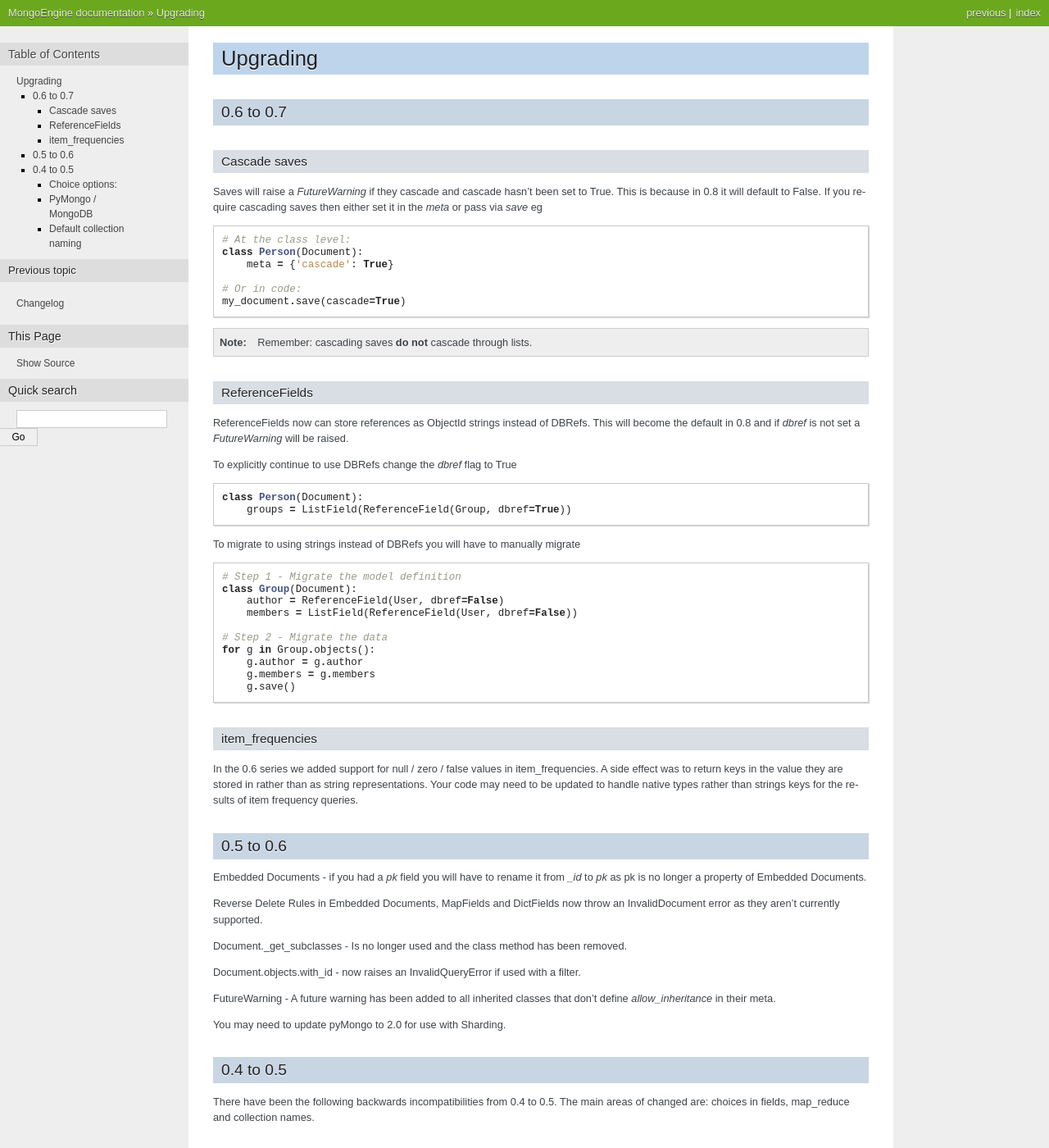
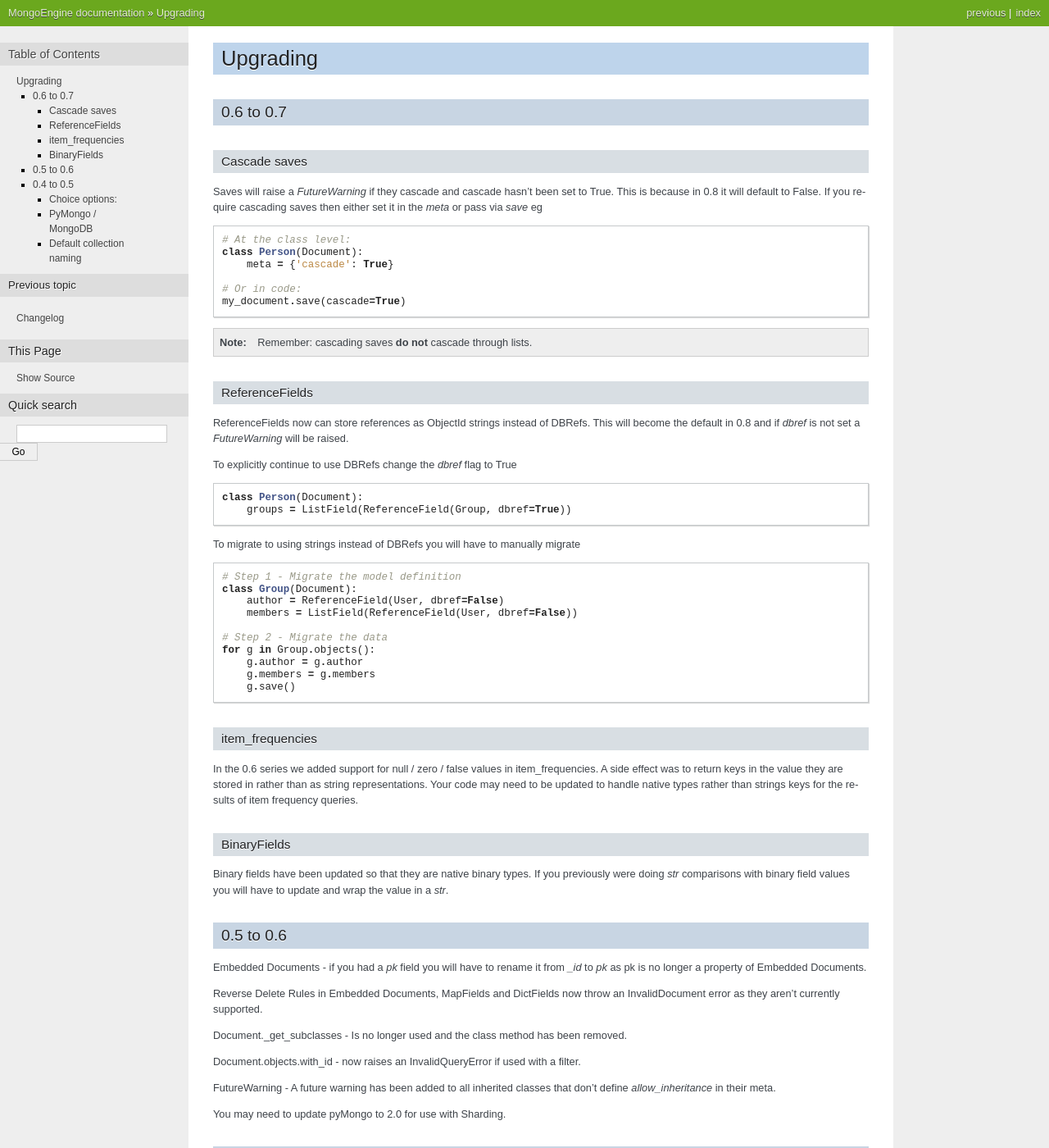
Before and after one commit to MongoEngine/mongoengine, a Sphinx documentation site: the page built from docs/upgrade.rst, in a window 1280 px wide and 1400 px high. Shown: the whole window at 82% size. Built offline with Sphinx 7.4.7, drawn with Linux system fonts in a browser that asks for light colours; the version number could not be read and is left out.

Commit message:
Updated upgrade docs for BinaryFields

```diff
--- a/docs/upgrade.rst
+++ b/docs/upgrade.rst
@@ -60,6 +60,13 @@ item_frequencies.  A side effect was to return keys in the value they are
 stored in rather than as string representations.  Your code may need to be
 updated to handle native types rather than strings keys for the results of
 item frequency queries.
+
+BinaryFields
+------------
+
+Binary fields have been updated so that they are native binary types.  If you
+previously were doing `str` comparisons with binary field values you will have
+to update and wrap the value in a `str`.
 
 0.5 to 0.6
 ==========
```
